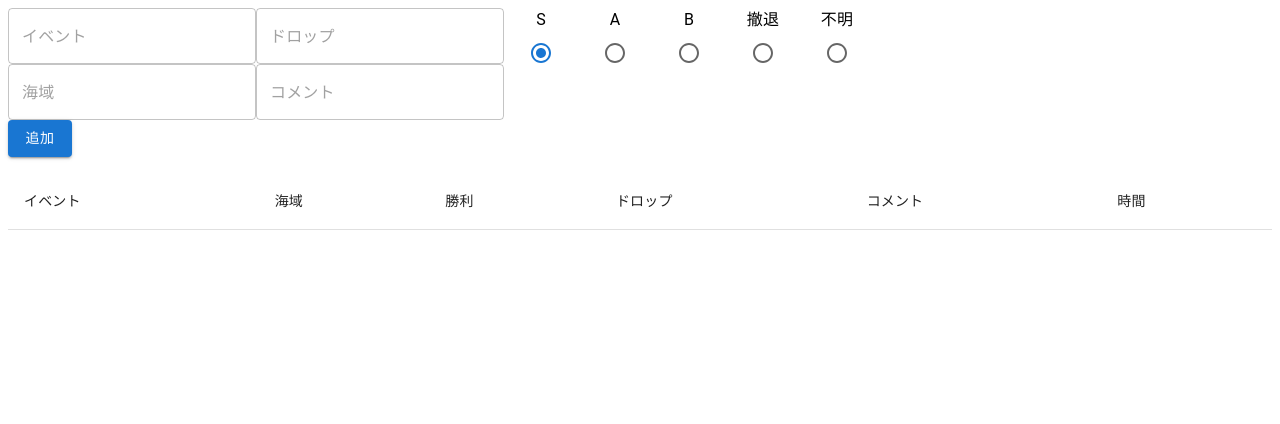
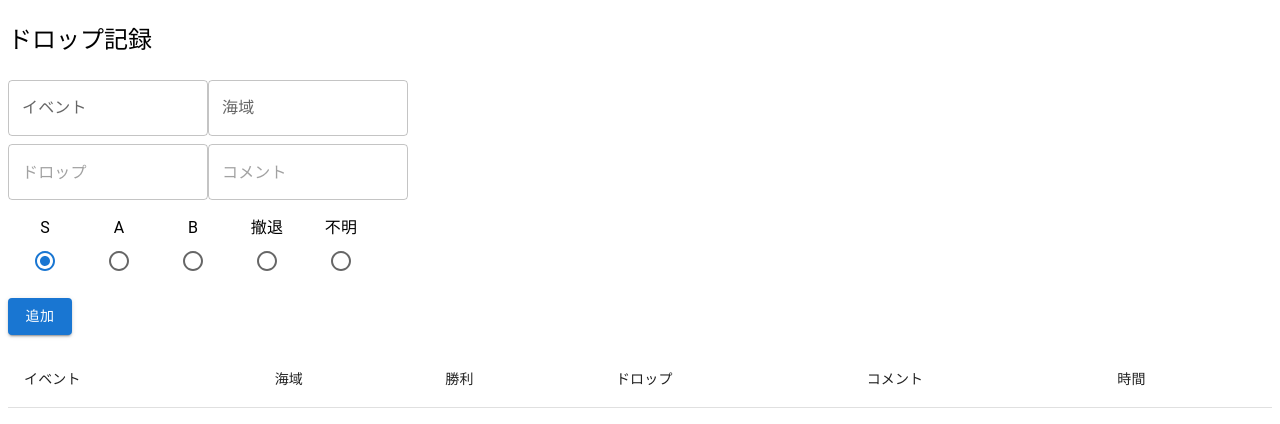
Before and after one commit to ringo9971/kc-record, a React (Vite) app: page / in a window 1280 px wide. Shown: the top 424 px of the page. Built offline with nearby package versions, Linux system fonts and the light colour scheme.

Commit message:
:children_crossing: 過去に入力したイベント・海域を選択できるように

```diff
--- a/src/pages/RecordPage.tsx
+++ b/src/pages/RecordPage.tsx
@@ -1,4 +1,5 @@
 import {
+  Autocomplete,
   Box,
   Button,
   FormControl,
@@ -6,16 +7,22 @@ import {
   Radio,
   RadioGroup,
   TextField,
+  Typography,
 } from '@mui/material';
 import { memo, useEffect, useState } from 'react';
 
 import { createDrop } from '../api/createDrop';
+import { createEventsAreas } from '../api/createEventsAreas';
 import { getDrops } from '../api/getDrops';
+import { getEventsAreas } from '../api/getEventsAreas';
 import { DropsResponse, DropRequest } from '../api/types';
 import DropTable from '../components/DropTable';
 
 export const RecordPage = (): JSX.Element => {
   const [drops, setDrops] = useState<DropsResponse | null>(null);
+  const [eventsAreas, setEventsAreas] = useState<Map<string, string[]>>(
+    new Map()
+  );
 
   const [event, setEvent] = useState('');
   const [area, setArea] = useState('');
@@ -25,11 +32,18 @@ export const RecordPage = (): JSX.Element => {
 
   useEffect(() => {
     fetchDropsData();
+    fetchEventsAreas();
   }, []);
 
   const fetchDropsData = async () => {
     const data = await getDrops();
     setDrops(data);
+  };
+  const fetchEventsAreas = async () => {
+    const data = await getEventsAreas();
+    if (data) {
+      setEventsAreas(data.results);
+    }
   };
 
   const handleCreateDrop = async () => {
@@ -41,36 +55,61 @@ export const RecordPage = (): JSX.Element => {
       comment: comment,
     };
     await createDrop(drop);
-    fetchDropsData();
+    await createEventsAreas(event, area);
+    await fetchDropsData();
   };
 
   return (
     <>
-      <Box display="flex" flexDirection="row">
       <Box display="flex" flexDirection="column">
-          <TextField
-            placeholder="イベント"
+        <Typography variant="h5" pt={2}>
+          ドロップ記録
+        </Typography>
+        <Box display="flex" flexDirection="row" pt={3}>
+          <Autocomplete
             value={event}
-            onChange={(e) => setEvent(e.target.value)}
+            inputValue={event}
+            onInputChange={(_, event) => {
+              setEvent(event);
+            }}
+            options={Array.from(eventsAreas.keys())}
+            getOptionLabel={(event: string) => event}
+            onOpen={fetchEventsAreas}
+            freeSolo
+            sx={{ width: 200 }}
+            renderInput={(params) => (
+              <TextField {...params} label="イベント" placeholder="イベント" />
+            )}
           />
-          <TextField
-            placeholder="海域"
+          <Autocomplete
             value={area}
-            onChange={(e) => setArea(e.target.value)}
+            inputValue={area}
+            onInputChange={(_, area) => setArea(area)}
+            options={eventsAreas.get(event) ?? []}
+            getOptionLabel={(area: string) => area}
+            onOpen={fetchEventsAreas}
+            freeSolo
+            sx={{ width: 200 }}
+            renderInput={(params) => (
+              <TextField {...params} label="海域" placeholder="海域" />
+            )}
           />
         </Box>
-        <Box display="flex" flexDirection="column">
+        <Box display="flex" flexDirection="row" pt={1}>
           <TextField
             placeholder="ドロップ"
             value={ship}
+            sx={{ width: 200 }}
             onChange={(e) => setShip(e.target.value)}
           />
           <TextField
             placeholder="コメント"
             value={comment}
+            sx={{ width: 200 }}
             onChange={(e) => setComment(e.target.value)}
           />
         </Box>
+        <Box pt={2}>
           <FormControl component="fieldset">
             <RadioGroup
               row
@@ -110,7 +149,8 @@ export const RecordPage = (): JSX.Element => {
             </RadioGroup>
           </FormControl>
         </Box>
-      <Box>
+      </Box>
+      <Box pt={2}>
         <Button variant="contained" onClick={handleCreateDrop}>
           追加
         </Button>
```
Lines whose indentation alone changed are shown as unchanged.
